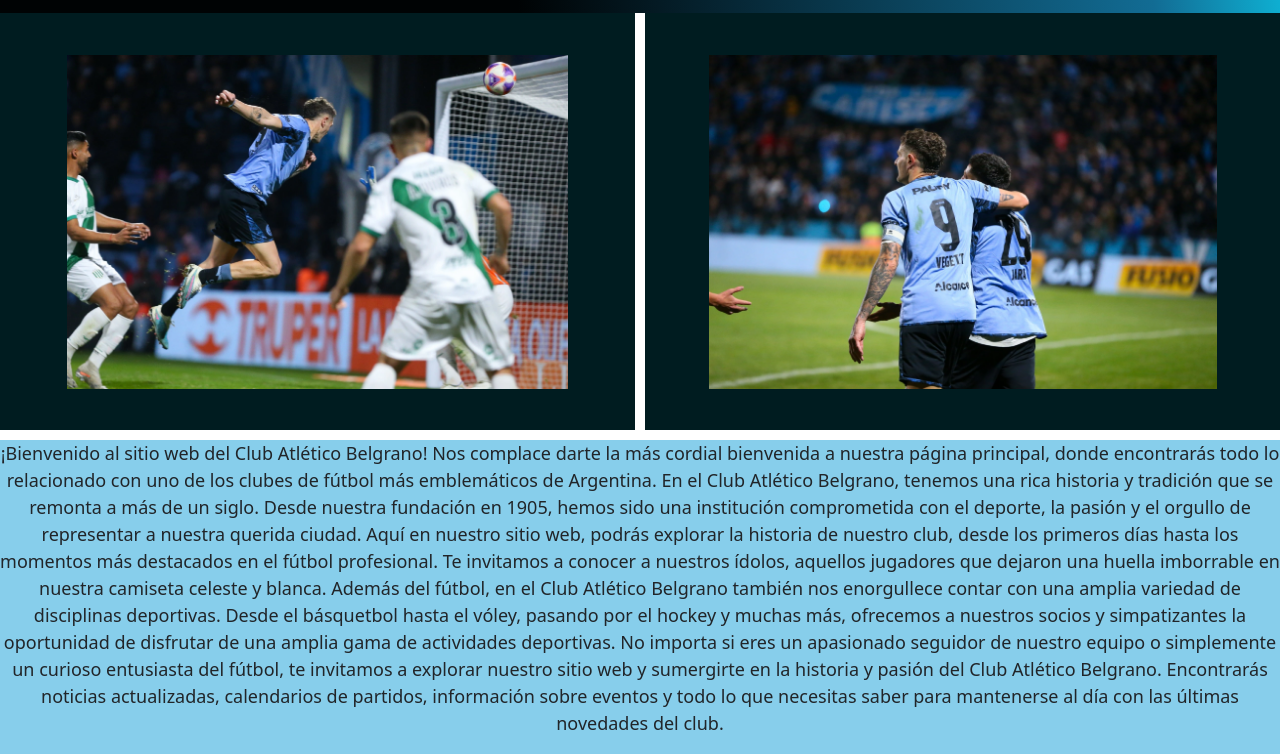
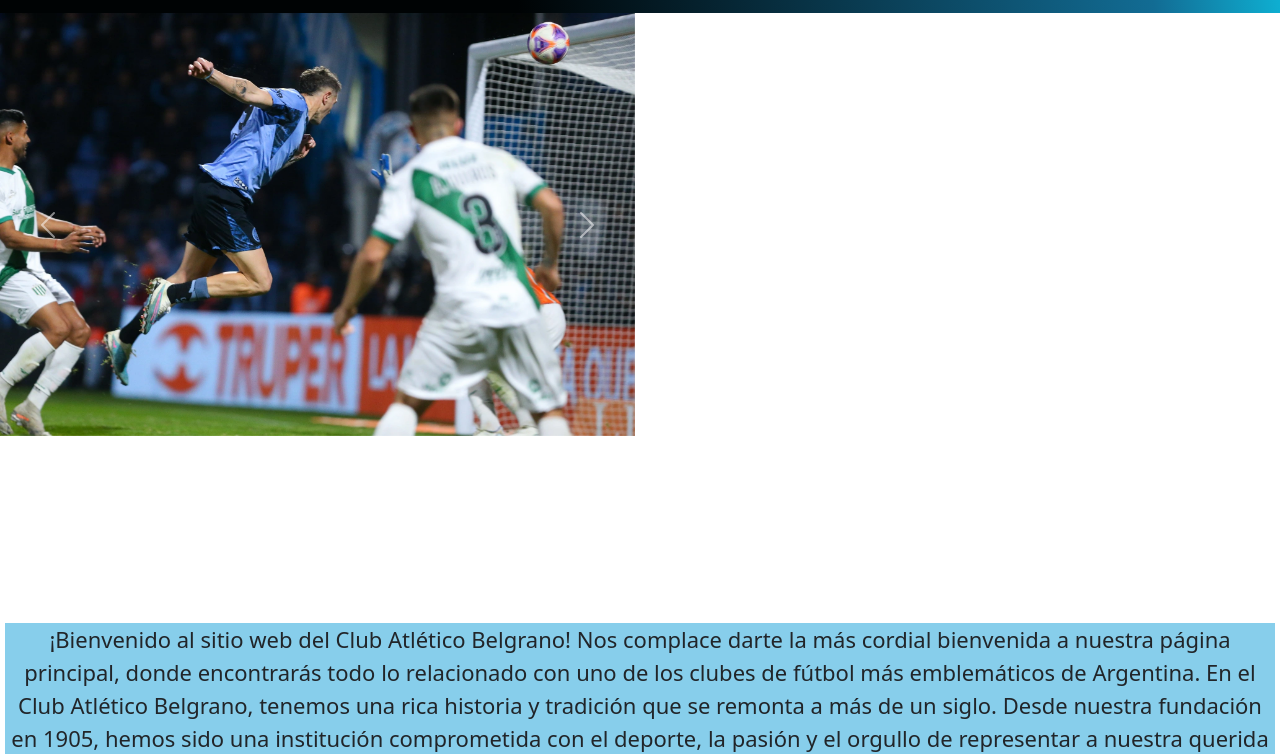
Before and after one commit to valentin-campos/proyecto1, a website: page index.html in a window 1280 px wide. Shown: the part 131-885 px from the top of the page. Drawn offline with nearby package versions, Linux system fonts and the light colour scheme.

Commit message:
intento carrusel index

```diff
--- a/css/style.css
+++ b/css/style.css
@@ -101,18 +101,18 @@ header {
 
 }
 
-.imagen1Inicio {
+/*.imagen1Inicio {
   grid-area: img1;
   display: flex;
   align-items: center;
   justify-content: center;
   background-color: rgb(0, 28, 32);
 
-}
+}*/
 
 .imagen1Inicio img {
-  max-width: 80%;
-  max-height: 80%;
+  max-width: 100%;
+  max-height: 100%;
   transition: transform 0.3s ease;
 }
 
@@ -122,7 +122,7 @@ header {
 
 
 
-.imagen2Inicio {
+/*.imagen2Inicio {
   grid-area: img2;
   overflow: hidden;
   text-align: center;
@@ -140,7 +140,7 @@ header {
 
 .imagen2Inicio:hover img {
   transform: scale(1.2);
-}
+}*/
 
 .textoInicio {
   background-color: skyblue;
@@ -148,6 +148,10 @@ header {
   text-align: center;
   font-size: larger;
   font-size: 18px;
+  margin-right: 5px;
+  margin-left: 5px;
+  margin-bottom: 5px;
+  font-size: 22px;
 }
 
 
--- a/index.html
+++ b/index.html
@@ -37,7 +37,7 @@
     </header>
 
     <main class="mainInicio">
-        <!--<div class="imagen1Inicio">
+        <div class="imagen1Inicio">
             <div id="carouselExample" class="carousel slide">
                 <div class="carousel-inner">
                     <div class="carousel-item active">
@@ -59,13 +59,13 @@
                     <span class="visually-hidden">Next</span>
                 </button>
             </div>
-        </div>-->
-        <div class="imagen1Inicio">
+        </div>
+        <!--<div class="imagen1Inicio">
                 <img src="./assets/imagenes/belgrano-jugador.webp" alt="imagen 1">
         </div>
         <div class="imagen2Inicio">
             <img src="./assets/imagenes/imagen-belgrano-jugadores.webp" alt="imagen 2">
-        </div>
+        </div>-->
         <aside class="textoInicio">
             <p>¡Bienvenido al sitio web del Club Atlético Belgrano! Nos complace darte la más cordial bienvenida a nuestra página principal, donde encontrarás todo lo relacionado con uno de los clubes de fútbol más emblemáticos de Argentina.
                 En el Club Atlético Belgrano, tenemos una rica historia y tradición que se remonta a más de un siglo. Desde nuestra fundación en 1905, hemos sido una institución comprometida con el deporte, la pasión y el orgullo de representar a nuestra querida ciudad.
```
